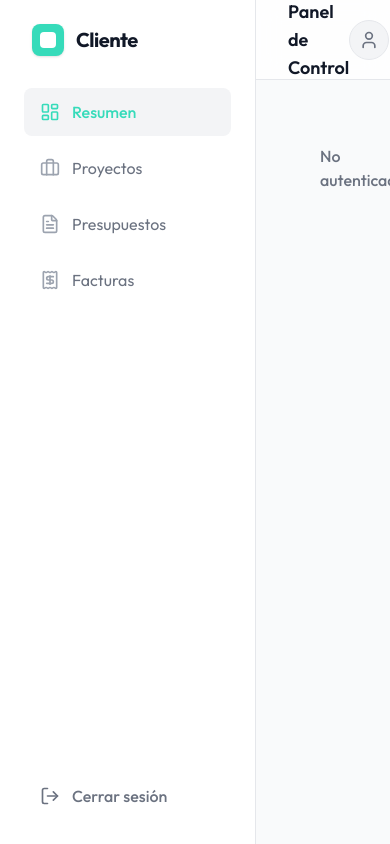
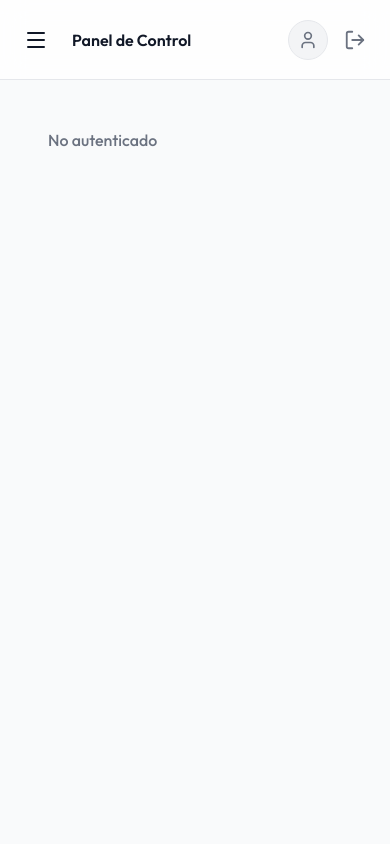
Before and after one commit to frenmyfg15/desarrolladorsitioweb, a Next.js app: page /client/resumen in a window 390 px wide. Built offline with nearby package versions, Linux system fonts and the light colour scheme.

Commit message:
feat: menu responsivo cliente

```diff
--- a/app/client/layout.tsx
+++ b/app/client/layout.tsx
@@ -1,7 +1,7 @@
 "use client";
 
 import Link from "next/link";
-import { ReactNode } from "react";
+import { ReactNode, useState } from "react";
 import { useRouter, usePathname } from "next/navigation";
 import { useAuthStore } from "@/app/store/auth.store";
 import {
@@ -10,7 +10,9 @@ import {
     FileText,
     Receipt,
     LogOut,
-    User as UserIcon
+    User as UserIcon,
+    Menu,
+    X
 } from "lucide-react";
 
 export default function ClientLayout({ children }: { children: ReactNode }) {
@@ -19,6 +21,7 @@ export default function ClientLayout({ children }: { children: ReactNode }) {
     const isHydrated = useAuthStore((s) => s.isHydrated);
     const router = useRouter();
     const pathname = usePathname();
+    const [isMobileMenuOpen, setIsMobileMenuOpen] = useState(false);
 
     async function onLogout() {
         await logout();
@@ -33,16 +36,33 @@ export default function ClientLayout({ children }: { children: ReactNode }) {
     ];
 
     return (
-        <div className="flex h-screen bg-[#FFFFFF] font-sans text-[#111827] overflow-hidden">
-            {/* ASIDE: Fijado a la izquierda */}
-            <aside className="w-64 border-r border-[#E5E7EB] bg-[#FFFFFF] flex flex-col p-6 gap-8 shrink-0 h-full">
-                <div className="flex items-center gap-3 px-2">
-                    <div className="w-8 h-8 bg-[#36DBBA] rounded-lg flex items-center justify-center shadow-sm">
-                        <div className="w-4 h-4 bg-white rounded-sm" />
+        <div className="flex h-screen bg-[#FFFFFF] font-sans text-[#111827] overflow-hidden flex-col md:flex-row">
+            {/* OVERLAY MOBILE */}
+            {isMobileMenuOpen && (
+                <div
+                    className="fixed inset-0 bg-black/50 z-40 md:hidden"
+                    onClick={() => setIsMobileMenuOpen(false)}
+                />
+            )}
+
+            {/* ASIDE */}
+            <aside className={`
+                fixed inset-y-0 left-0 z-50 w-64 border-r border-[#E5E7EB] bg-[#FFFFFF] flex flex-col p-6 gap-8 shrink-0 h-full transition-transform duration-300 transform
+                md:relative md:translate-x-0
+                ${isMobileMenuOpen ? "translate-x-0" : "-translate-x-full"}
+            `}>
+                <div className="flex items-center justify-between md:justify-start gap-3 px-2">
+                    <div className="flex items-center gap-3">
+                        <div className="w-8 h-8 bg-[#36DBBA] rounded-lg flex items-center justify-center shadow-sm">
+                            <div className="w-4 h-4 bg-white rounded-sm" />
+                        </div>
+                        <span className="font-bold text-xl tracking-tight text-[#111827]">
+                            Cliente
+                        </span>
                     </div>
-                    <span className="font-bold text-xl tracking-tight text-[#111827]">
-                        Cliente
-                    </span>
+                    <button className="md:hidden" onClick={() => setIsMobileMenuOpen(false)}>
+                        <X size={24} />
+                    </button>
                 </div>
 
                 <nav className="flex flex-col gap-2 flex-1">
@@ -52,6 +72,7 @@ export default function ClientLayout({ children }: { children: ReactNode }) {
                             <Link
                                 key={item.href}
                                 href={item.href}
+                                onClick={() => setIsMobileMenuOpen(false)}
                                 className={`flex items-center gap-3 px-4 py-3 rounded-lg transition-all duration-200 group ${isActive
                                     ? "bg-[#F3F4F6] text-[#36DBBA] font-medium"
                                     : "text-[#6B7280] hover:bg-[#F9FAFB] hover:text-[#36DBBA]"
@@ -76,15 +97,21 @@ export default function ClientLayout({ children }: { children: ReactNode }) {
                 </button>
             </aside>
 
-            {/* CONTENEDOR DERECHO: Con scroll propio */}
+            {/* CONTENEDOR DERECHO */}
             <div className="flex-1 flex flex-col bg-[#F9FAFB] overflow-y-auto h-full">
-                {/* HEADER: Pegajoso en la parte superior del contenedor de scroll */}
-                <header className="sticky top-0 z-20 h-20 bg-[#FFFFFF]/80 backdrop-blur-md border-b border-[#E5E7EB] flex items-center justify-between px-8 shrink-0">
-                    <div>
-                        <h1 className="font-semibold text-lg text-[#111827]">
+                {/* HEADER */}
+                <header className="sticky top-0 z-20 h-20 bg-[#FFFFFF]/80 backdrop-blur-md border-b border-[#E5E7EB] flex items-center justify-between px-4 md:px-8 shrink-0">
+                    <div className="flex items-center gap-4">
+                        <button
+                            className="md:hidden p-2 hover:bg-gray-100 rounded-lg"
+                            onClick={() => setIsMobileMenuOpen(true)}
+                        >
+                            <Menu size={24} />
+                        </button>
+                        <h1 className="font-semibold text-base md:text-lg text-[#111827] truncate max-w-[150px] sm:max-w-none">
                             {isHydrated && user ? (
                                 <>
-                                    <span className="text-[#6B7280] font-normal">Bienvenido de nuevo,</span> {user.name || "Usuario"}
+                                    <span className="text-[#6B7280] font-normal hidden sm:inline">Bienvenido de nuevo,</span> {user.name || "Usuario"}
                                 </>
                             ) : (
                                 "Panel de Control"
@@ -92,9 +119,9 @@ export default function ClientLayout({ children }: { children: ReactNode }) {
                         </h1>
                     </div>
 
-                    <div className="flex items-center gap-4">
-                        <div className="flex items-center gap-3 pr-4 border-r border-[#E5E7EB]">
-                            <div className="text-right hidden sm:block">
+                    <div className="flex items-center gap-2 md:gap-4">
+                        <div className="flex items-center gap-3 md:pr-4 md:border-r md:border-[#E5E7EB]">
+                            <div className="text-right hidden lg:block">
                                 <p className="text-sm font-medium text-[#111827]">
                                     {isHydrated ? user?.name : "Cargando..."}
                                 </p>
@@ -117,11 +144,10 @@ export default function ClientLayout({ children }: { children: ReactNode }) {
                     </div>
                 </header>
 
-                {/* MAIN: El contenido que realmente hace scroll */}
-                <main className="p-8 flex-1">
+                {/* MAIN */}
+                <main className="p-4 md:p-8 flex-1">
                     <div className="max-w-7xl mx-auto">
                         {children}
-                        {/* Espacio extra al final para el scroll */}
                         <div className="h-20" />
                     </div>
                 </main>
```
